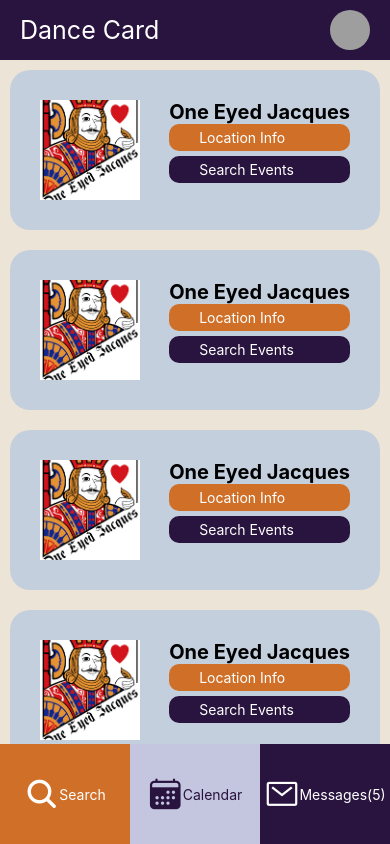
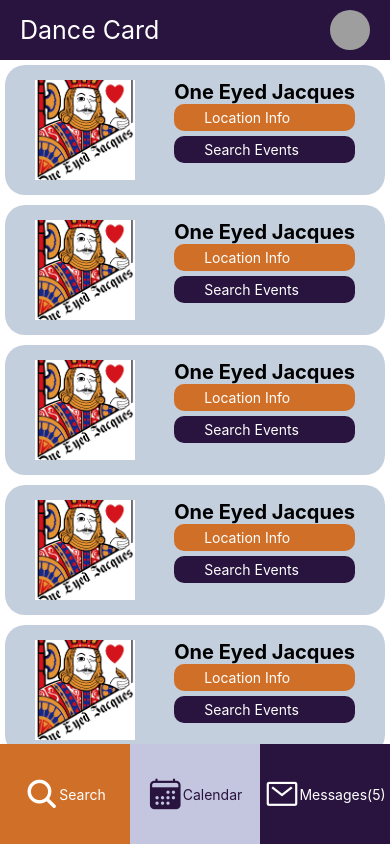
Before and after one commit to CraigStueber/DanceCard, a React Native app: screen /Location in a window 390 px wide. Built offline with nearby package versions, Linux system fonts and the light colour scheme; grey boxes are pictures that could not be loaded.

Commit message:
search goes to home

```diff
--- a/App.js
+++ b/App.js
@@ -12,7 +12,7 @@
 import { Event } from "./pages/Event/Event";
 import { Calendar } from "./pages/Calendar/Calendar";
 import { Messages } from "./pages/Messages/Messages";
-import { Search } from "./pages/Search/Search";
+
 import { EventInfo } from "./pages/EventInfo/EventInfo";
 import { CreateEvent } from "./pages/CreateEvent/CreateEvent";
 const Stack = createNativeStackNavigator();
@@ -46,7 +46,6 @@
             <Stack.Screen name="Profile" component={Profile}></Stack.Screen>
             <Stack.Screen name="Calendar" component={Calendar}></Stack.Screen>
             <Stack.Screen name="Messages" component={Messages}></Stack.Screen>
-            <Stack.Screen name="Search" component={Search}></Stack.Screen>
             <Stack.Screen name="EventInfo" component={EventInfo}></Stack.Screen>
             <Stack.Screen
               name="CreateEvent"
--- a/components/LocationCard/LocationCard.style.js
+++ b/components/LocationCard/LocationCard.style.js
@@ -5,11 +5,11 @@
     flexDirection: "row",
     justifyContent: "space-between",
     paddingHorizontal: 30,
-    paddingVertical: 30,
-    marginVertical: 10,
+    paddingVertical: 15,
+    marginVertical: 5,
     backgroundColor: "#c4cfde",
     borderRadius: 20,
-    marginHorizontal: 10,
+    marginHorizontal: 5,
   },
   locationLogo: {
     width: 100,
--- a/components/footer/Footer.jsx
+++ b/components/footer/Footer.jsx
@@ -9,7 +9,7 @@
     <View style={s.container}>
       <TouchableOpacity
         style={s.search_btn}
-        onPress={() => nav.navigate("Search")}
+        onPress={() => nav.navigate("Home")}
       >
         <Ionicons name="md-search" size={35} color="white" />
         <Text style={s.searchTxt}>Search</Text>
--- a/pages/Location/Location.jsx
+++ b/pages/Location/Location.jsx
@@ -3,7 +3,7 @@
 import { LocationCard } from "../../components/LocationCard/LocationCard";
 export function Location({}) {
   return (
-    <ScrollView>
+    <ScrollView style={s.container}>
       <LocationCard />
       <LocationCard />
       <LocationCard />
--- a/pages/Location/Location.style.js
+++ b/pages/Location/Location.style.js
@@ -0,0 +1,7 @@
+import { StyleSheet } from "react-native";
+
+export const s = StyleSheet.create({
+  container: {
+    backgroundColor: "white",
+  },
+});
--- a/pages/Search/Search.jsx
+++ /dev/null
@@ -1,6 +0,0 @@
-import { s } from "./Search.style";
-import { Text } from "react-native";
-
-export function Search({}) {
-  return <Text>Search</Text>;
-}
--- a/pages/Search/Search.style.js
+++ /dev/null
@@ -1,3 +0,0 @@
-import { StyleSheet } from "react-native";
-
-export const s = StyleSheet.create({});
```
